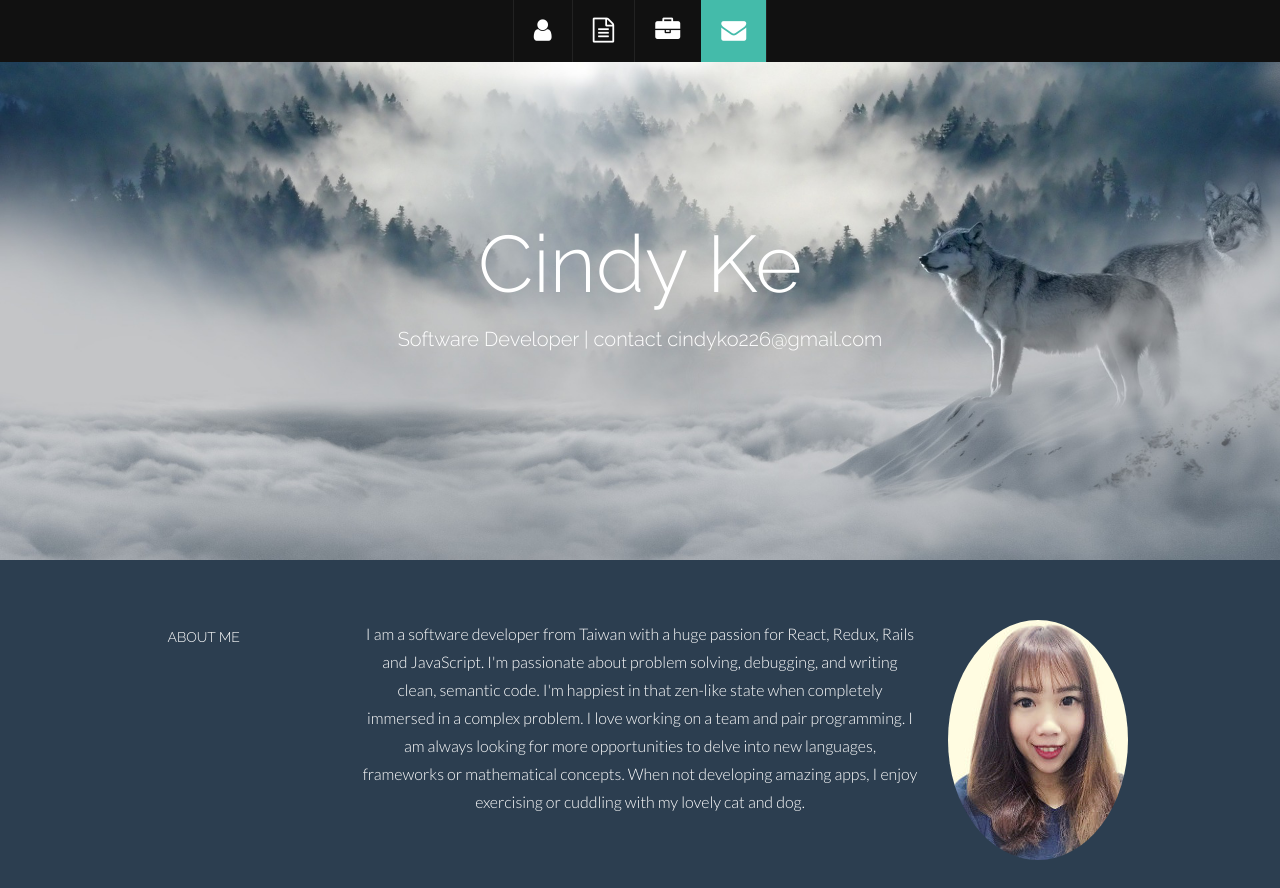
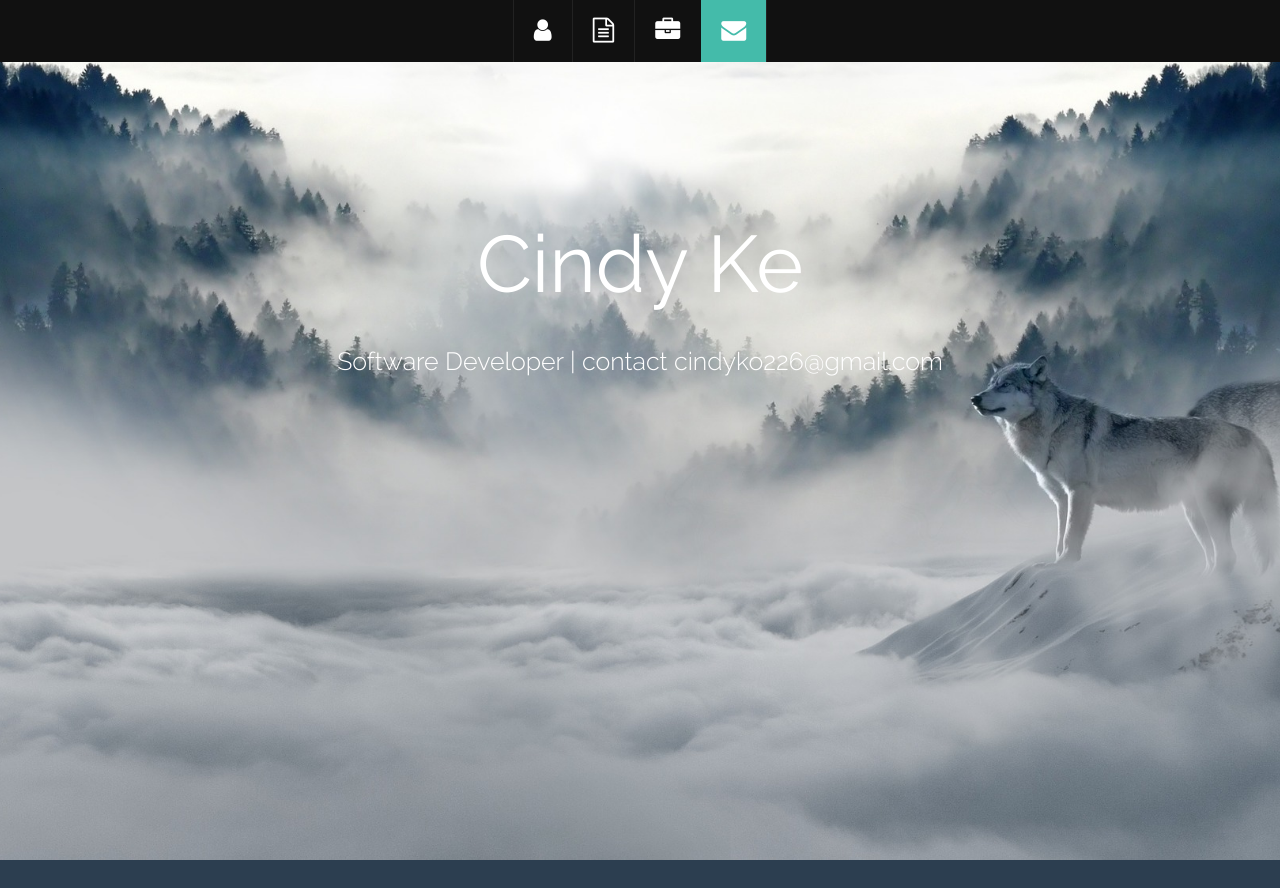
Before and after one commit to cindyko226/cindyko226.github.io, a plain HTML site: page index.html in a window 1280 px wide. Shown: the top 888 px of the page. Drawn offline with nearby package versions, Linux system fonts and the light colour scheme.

```diff
--- a/css/style.css
+++ b/css/style.css
@@ -162,7 +162,7 @@ SECTION WRAPS
   text-align: center;
   background-attachment: relative;
   background-position: center center;
-  min-height: 500px;
+  min-height: 100vh;
   width: 100%;
   -webkit-background-size: 100%;
   -moz-background-size: 100%;
@@ -181,12 +181,14 @@ SECTION WRAPS
 }
 
 #headerwrap h1 {
+  font-weight: 500;
   font-size: 80px;
   color: white;
 }
 
 #headerwrap h3 {
-  font-size: 20px;
+  font-size: 25px;
+  padding-top: 20px;
   color: white;
 }
 
```
